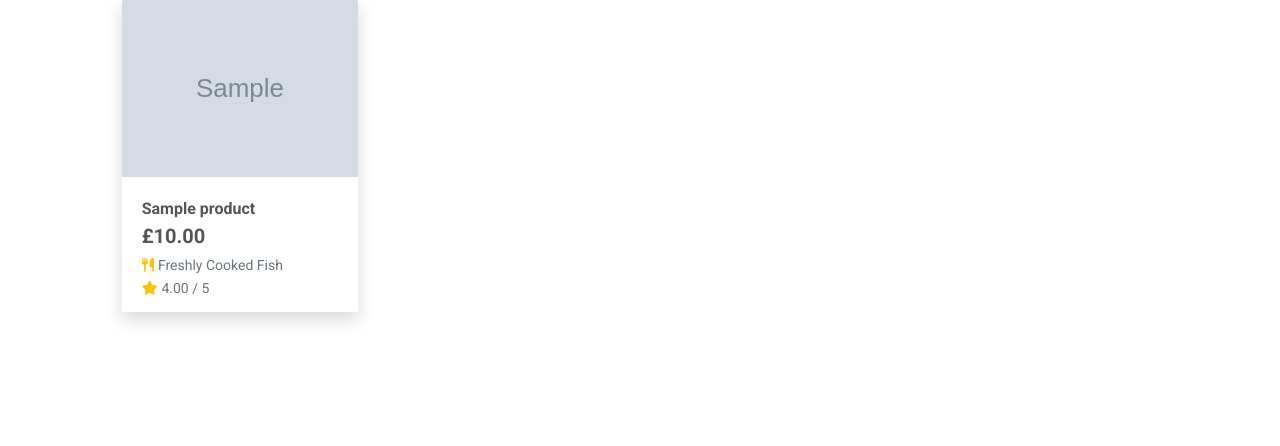
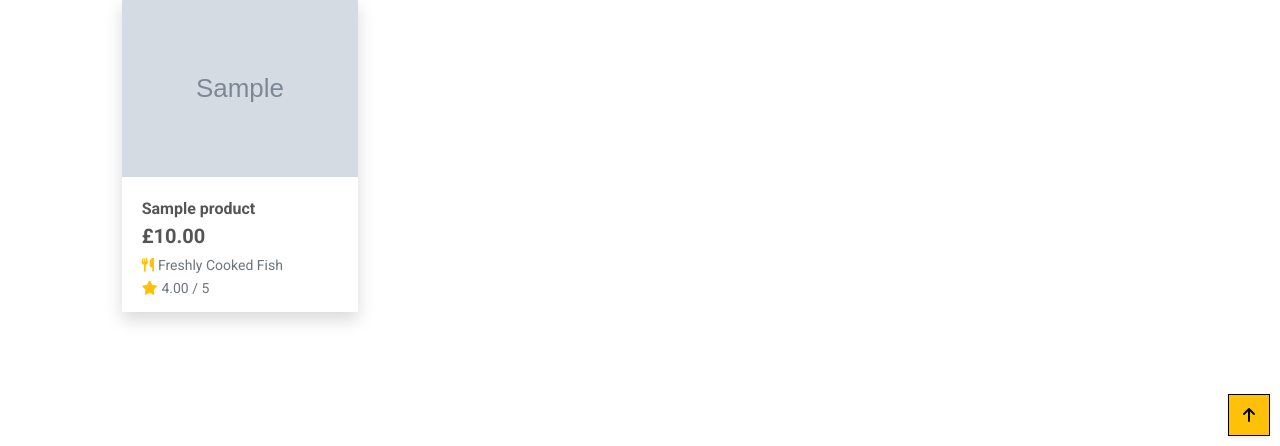
Before and after one commit to ayhanuzumcu/Milestone-Project-4, a Django app: page /products/?category=fish in a window 1280 px wide. Shown: the part 354-800 px from the top of the page. Run offline with Django 3.2, Linux system fonts and the light colour scheme; data comes from the database, SQL or seed files in the repository; tables that the repository leaves empty hold one stand-in row (values such as "Sample post"); grey boxes marked "Sample" are stand-in pictures; some libraries are stand-ins or nearby versions.

Commit message:
added sorting javascriipt and back to top link

```diff
--- a/products/templates/products/products.html
+++ b/products/templates/products/products.html
@@ -135,4 +135,41 @@
         </div>
     </div>
 </div>
+<div class="btt-button shadow-sm rounded-0 border border-black">
+    <a class="btt-link d-flex h-100">
+        <i class="fas fa-arrow-up text-black mx-auto my-auto"></i>
+    </a>
+</div>
 {% endblock %}
+
+{% block postloadjs %}
+    {{ block.super }}
+    <script type="text/javascript">
+		$('.btt-link').click(function(e) {
+			window.scrollTo(0,0)
+		})
+	</script>
+
+    <script type="text/javascript">
+        $('#sort-selector').change(function() {
+            var selector = $(this);
+            var currentUrl = new URL(window.location);
+
+            var selectedVal = selector.val();
+            if(selectedVal != "reset"){
+                var sort = selectedVal.split("_")[0];
+                var direction = selectedVal.split("_")[1];
+
+                currentUrl.searchParams.set("sort", sort);
+                currentUrl.searchParams.set("direction", direction);
+
+                window.location.replace(currentUrl);
+            } else {
+                currentUrl.searchParams.delete("sort");
+                currentUrl.searchParams.delete("direction");
+
+                window.location.replace(currentUrl);
+            }
+        })
+    </script>
+{% endblock %}
--- a/products/views.py
+++ b/products/views.py
@@ -1,6 +1,8 @@
 from django.shortcuts import render, redirect, reverse, get_object_or_404
 from django.contrib import messages
 from django.db.models import Q
+from django.db.models.functions import Lower
+
 from .models import Product, Category
 
 # Create your views here.
--- a/static/css/base.css
+++ b/static/css/base.css
@@ -78,6 +78,19 @@ a.category-badge > span.badge:hover {
     color: #ffc107 !important;
 }
 
+.btt-button {
+    background:  #ffc107;
+    height: 42px;
+    width: 42px;
+    position: fixed;
+    bottom: 10px;
+    right: 10px;
+}
+
+.btt-link {
+    cursor: pointer;
+}
+
 /* -------------------------------- Media Queries */
 
 /* Slightly larger container on xl screens */
```
